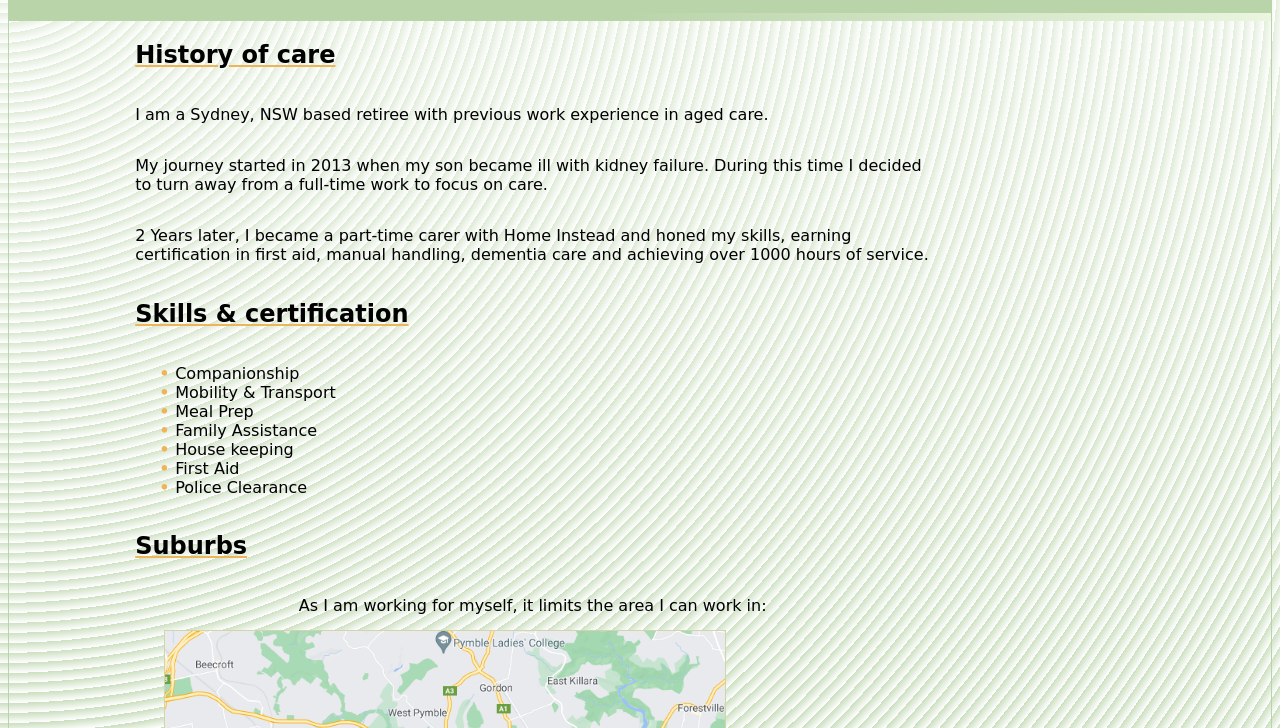
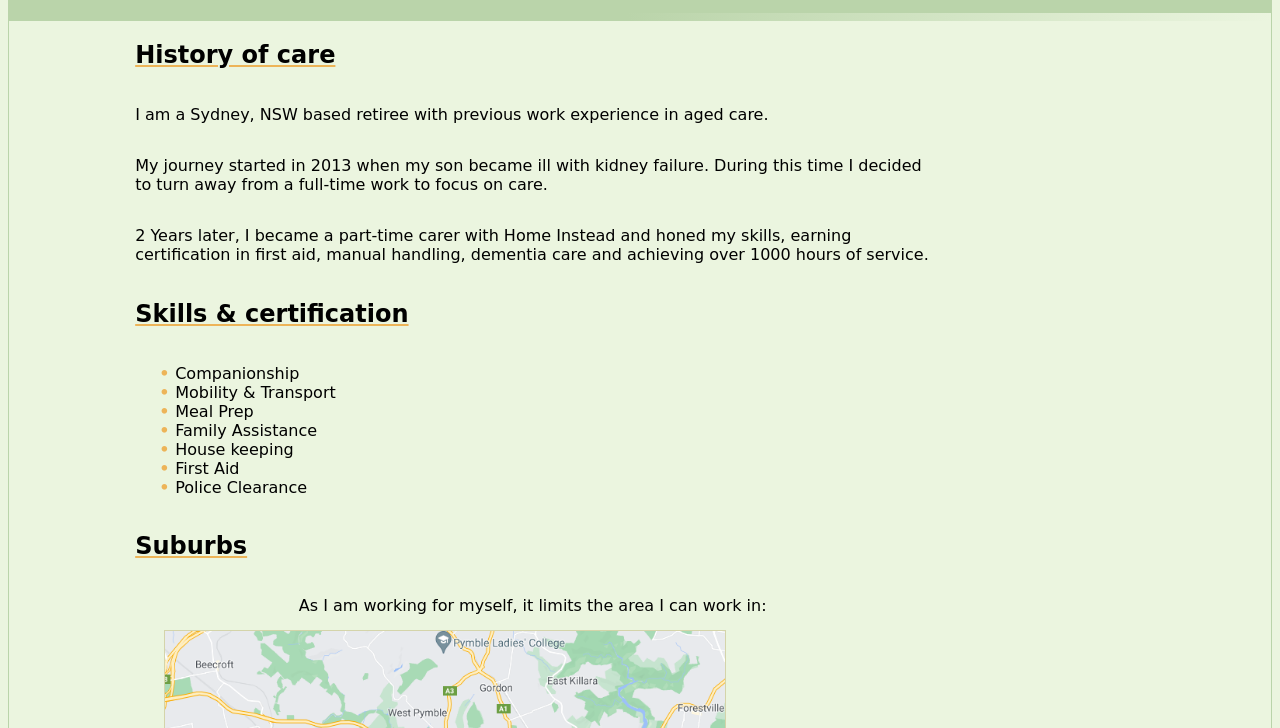
Before and after one commit to mmolloy88/final_folio, a plain HTML site: page about.html in a window 1280 px wide. Shown: the part 97-825 px from the top of the page. Drawn offline with Linux system fonts and the light colour scheme; a web font is replaced by a local one.

Commit message:
editing about page background

```diff
--- a/css/main.css
+++ b/css/main.css
@@ -266,14 +266,14 @@ header {
   }
 
   .about-body {
-    background-color: #ffffff;
+    /* background-color: #ffffff;
     opacity: 0.2;
     background-image: repeating-radial-gradient(
         circle at 0 0,
         transparent 0,
         #ffffff 10px
       ),
-      repeating-linear-gradient(#bad4aa55, #bad4aa);
+      repeating-linear-gradient(#bad4aa55, #bad4aa); */
   }
 }
 
```
